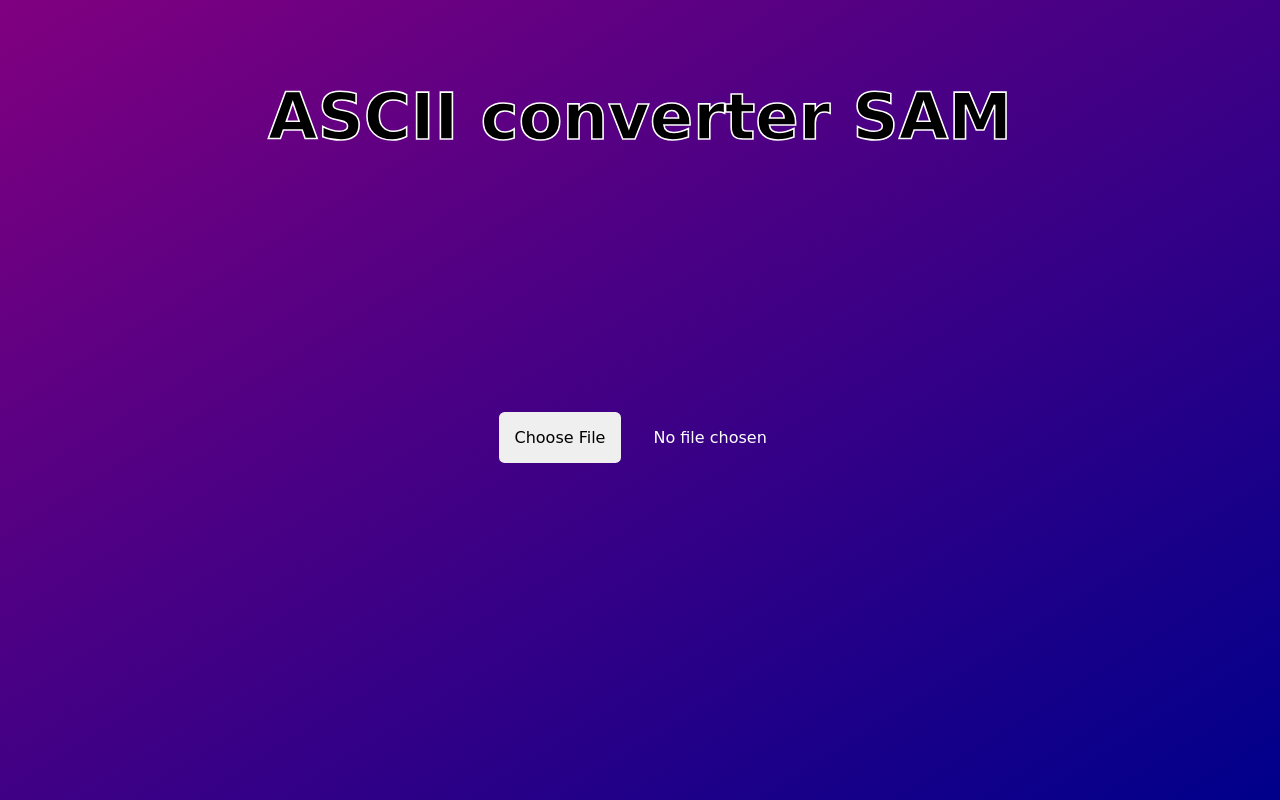
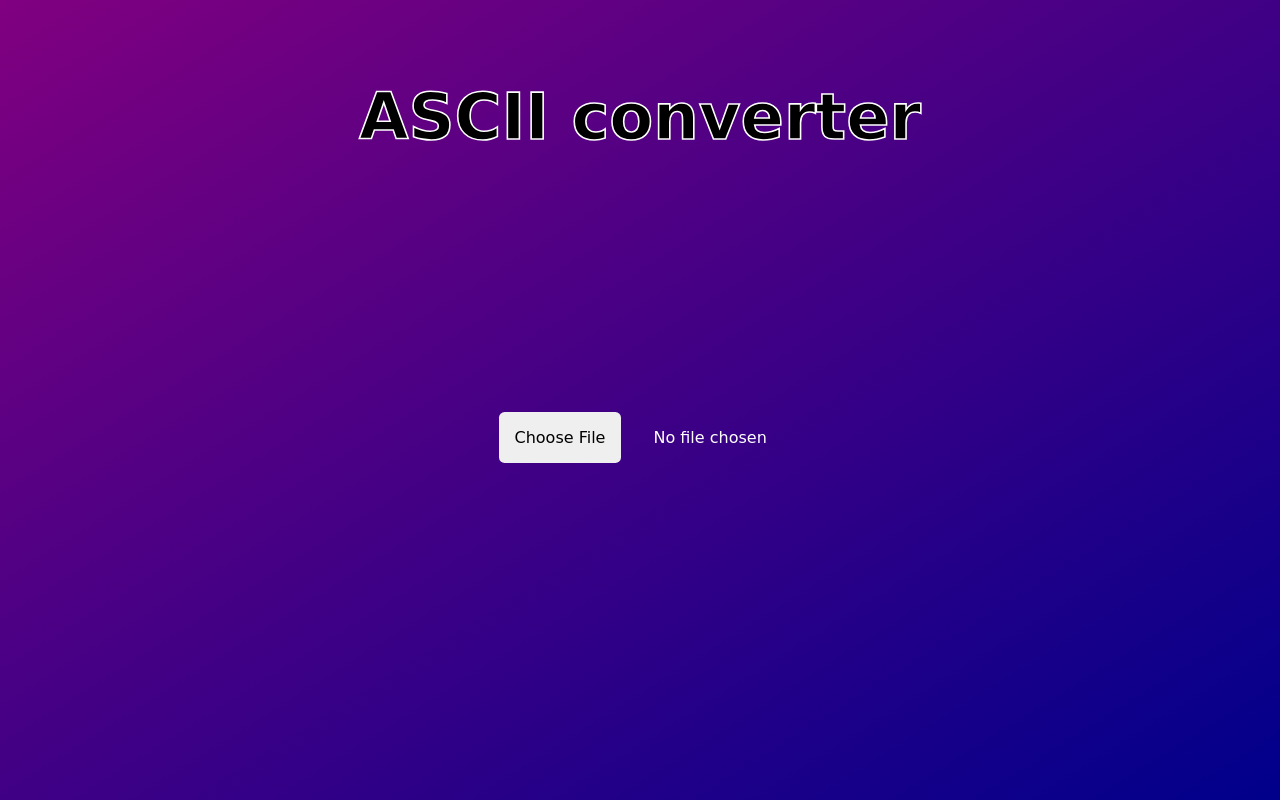
Before and after one commit to Retchut/ascii-converter-sam, a React (Create React App) app: page / in a window 1280 px wide. Built offline with nearby package versions, Linux system fonts and the light colour scheme.

Commit message:
chore: remove SAM from app title

```diff
--- a/src/Components/App/App.jsx
+++ b/src/Components/App/App.jsx
@@ -67,7 +67,7 @@ function App() {
 	return (
 		<main className="app">
 			<header>
-				<h1 className="title stroke-text">ASCII converter SAM</h1>
+				<h1 className="title stroke-text">ASCII converter</h1>
 			</header>
 			<section className="content">
 				<input
```
